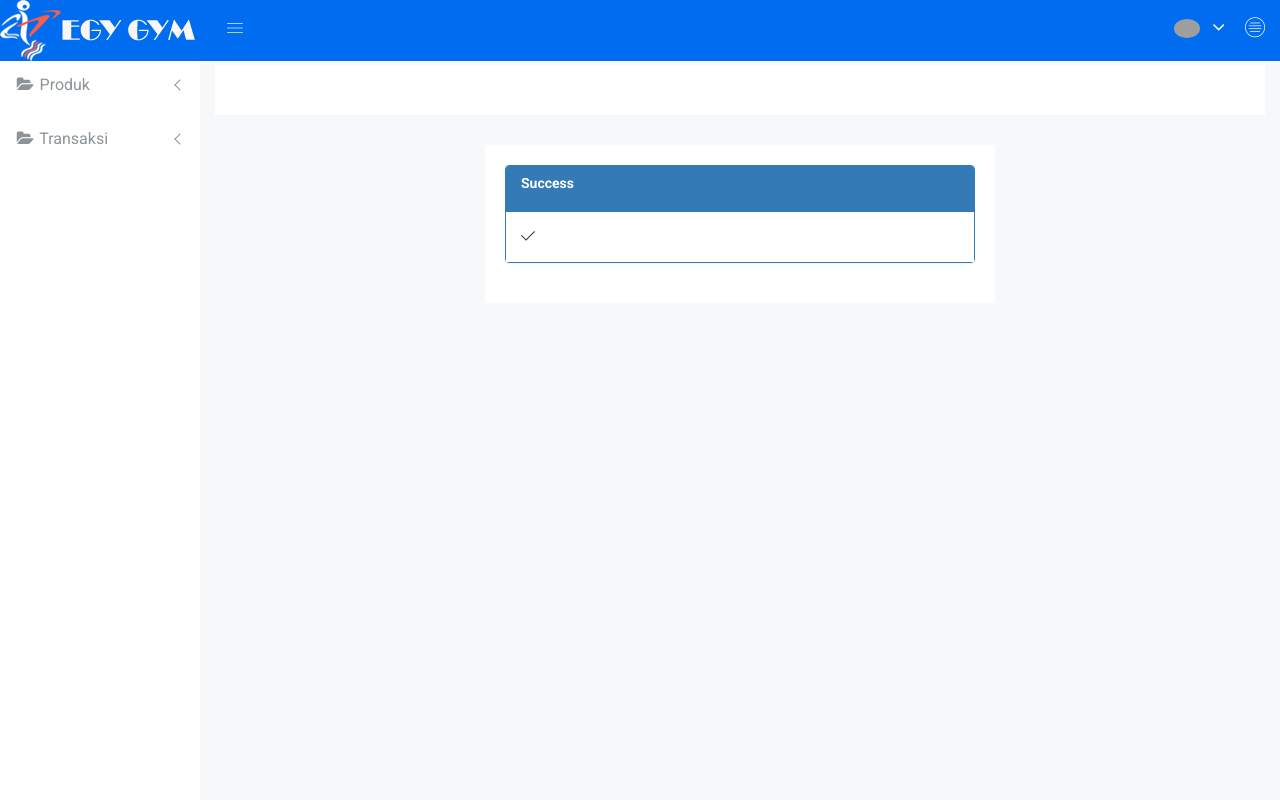
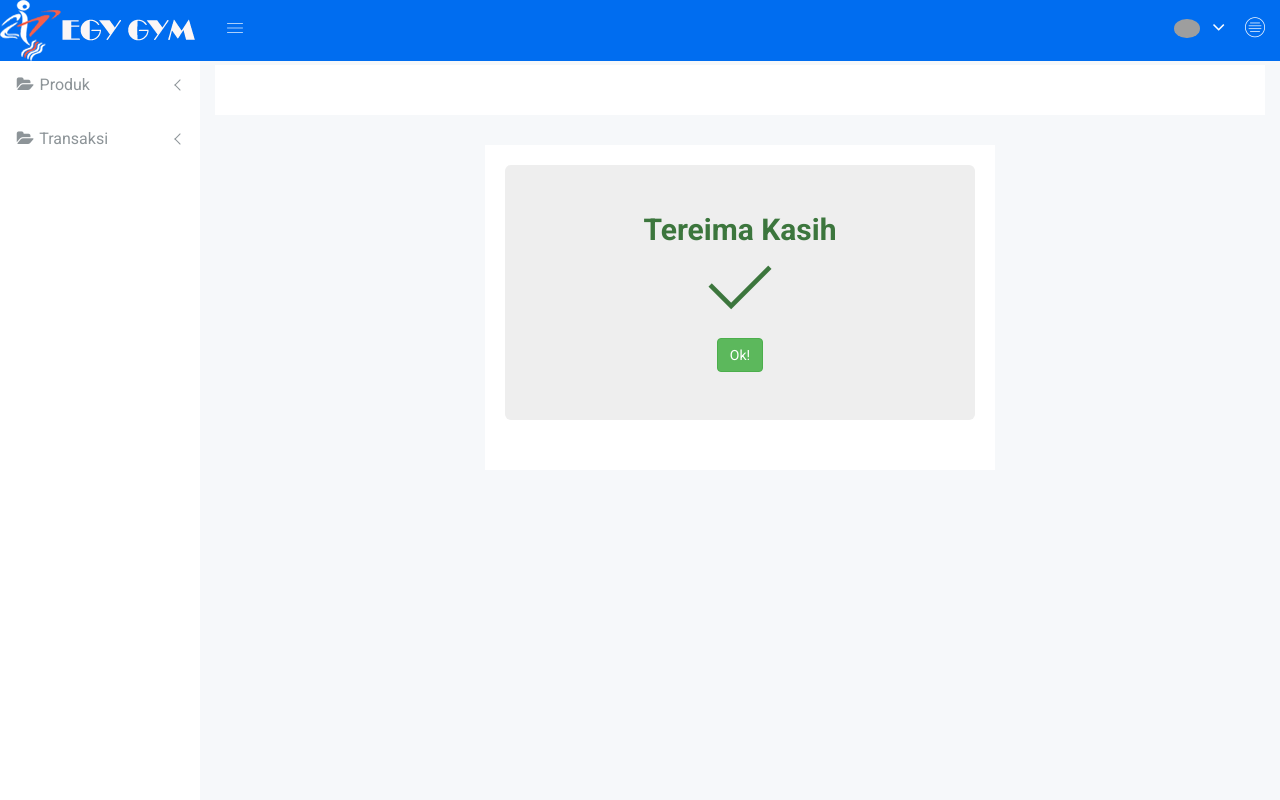
Before and after one commit to chaubatkunda/sistem_informasi_gym, a CodeIgniter app: page /gym-ta/index.php/konfirmasi/infopaketsukses/1 in a window 1280 px wide. Run offline with CodeIgniter, Linux system fonts and the light colour scheme; the visitor is signed in with stand-in values (Sample User, id 1); data that the repository does not hold is empty; some libraries are stand-ins or nearby versions; some web fonts are replaced; grey boxes are pictures that could not be loaded.

Commit message:
selesai membuat info sukses pembelian paket

```diff
--- a/app/controllers/Konfirmasi.php
+++ b/app/controllers/Konfirmasi.php
@@ -60,7 +60,7 @@ class Konfirmasi extends CI_Controller
 				'is_success'		=> 1
 			];
 			$this->konfirmasi->update_transpaket($datap, $id);
-			redirect('dashboard');
+			redirect('info.peket.success/' . $id);
 		} elseif (isset($edc)) {
 			$datap = [
 				'ket_bayar'			=> $edc,
@@ -68,14 +68,13 @@ class Konfirmasi extends CI_Controller
 			];
 
 			$this->konfirmasi->update_transpaket($datap, $id);
-			redirect('dashboard');
+			redirect('info.peket.success/' . $id);
 		} elseif (isset($transfer)) {
 			$config['upload_path']          = './public/assets/buktitransfer/';
 			$config['allowed_types']        = 'jpg|jpeg|png';
 			$config['overwrite'] 			= TRUE;
 			$config['max_size']             = 2048;
 			$this->upload->initialize($config);
-
 			if ($this->upload->do_upload('file_upload')) {
 				// Data Fasilitas
 				$datap = [
@@ -84,7 +83,7 @@ class Konfirmasi extends CI_Controller
 					'is_success'		=> 1
 				];
 				$this->konfirmasi->update_transpaket($datap, $id);
-				redirect('dashboard');
+				redirect('info.peket.success/' . $id);
 			} else {
 				$error = $this->upload->display_errors('Gambar Tidak Dapat Diupload');
 				$this->session->set_flashdata('error', $error);
--- a/app/views/user/prodak/info_pembelian_paket.php
+++ b/app/views/user/prodak/info_pembelian_paket.php
@@ -3,13 +3,12 @@
         <div class="col-md-3"></div>
         <div class="col-md-6">
             <div class="sparkline10-list">
-                <div class="panel panel-primary">
-                    <div class="panel-heading">
-                        <h5><?php echo $title; ?></h5>
-                    </div>
-                    <div class="panel-body">
-                        <i class="educate-icon educate-checked modal-check-pro"></i>
-                    </div>
+                <div class="jumbotron text-center">
+                    <h2 class="text-success">Tereima Kasih</h2>
+                    <h1>
+                        <i class="educate-icon educate-checked modal-check-pro text-success"></i>
+                    </h1>
+                    <a href="<?php echo base_url('dashboard'); ?>" class="btn btn-success">Ok!</a>
                 </div>
             </div>
         </div>
```
